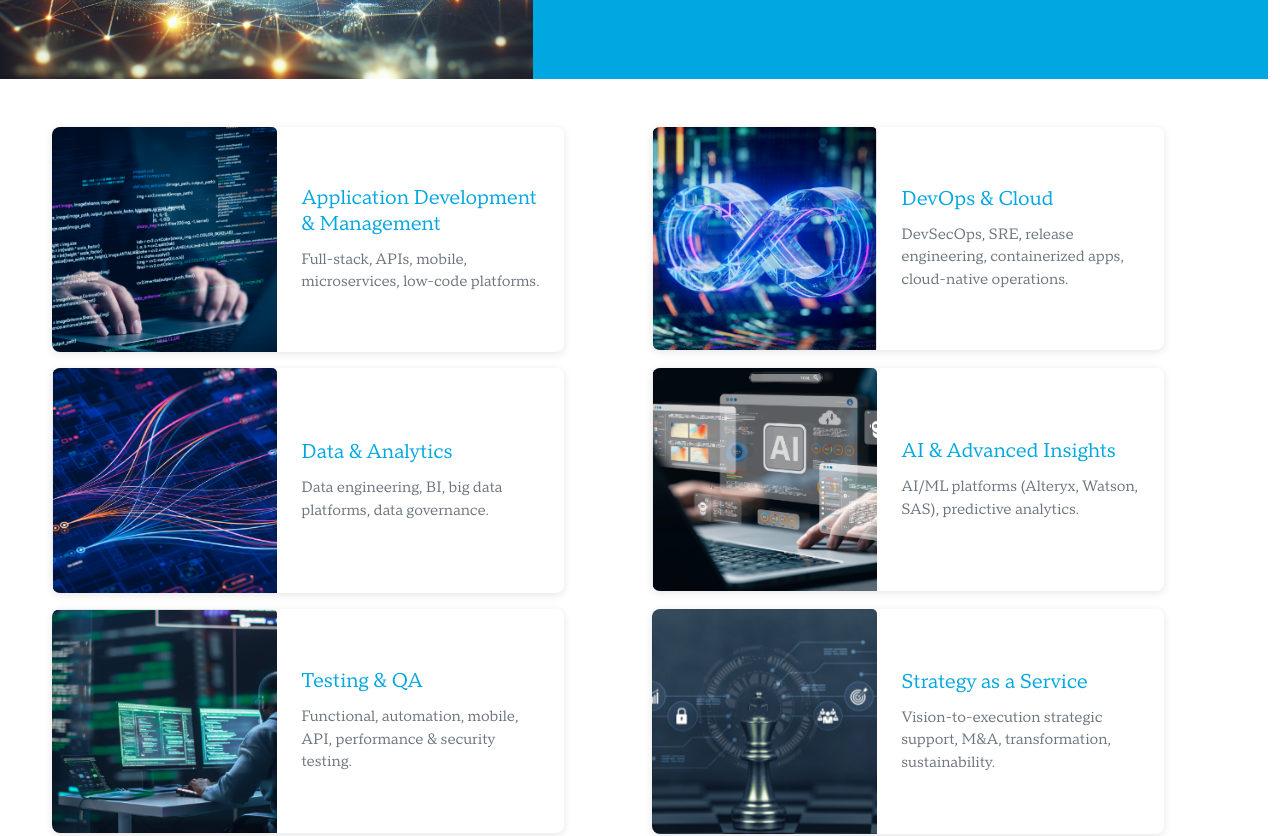
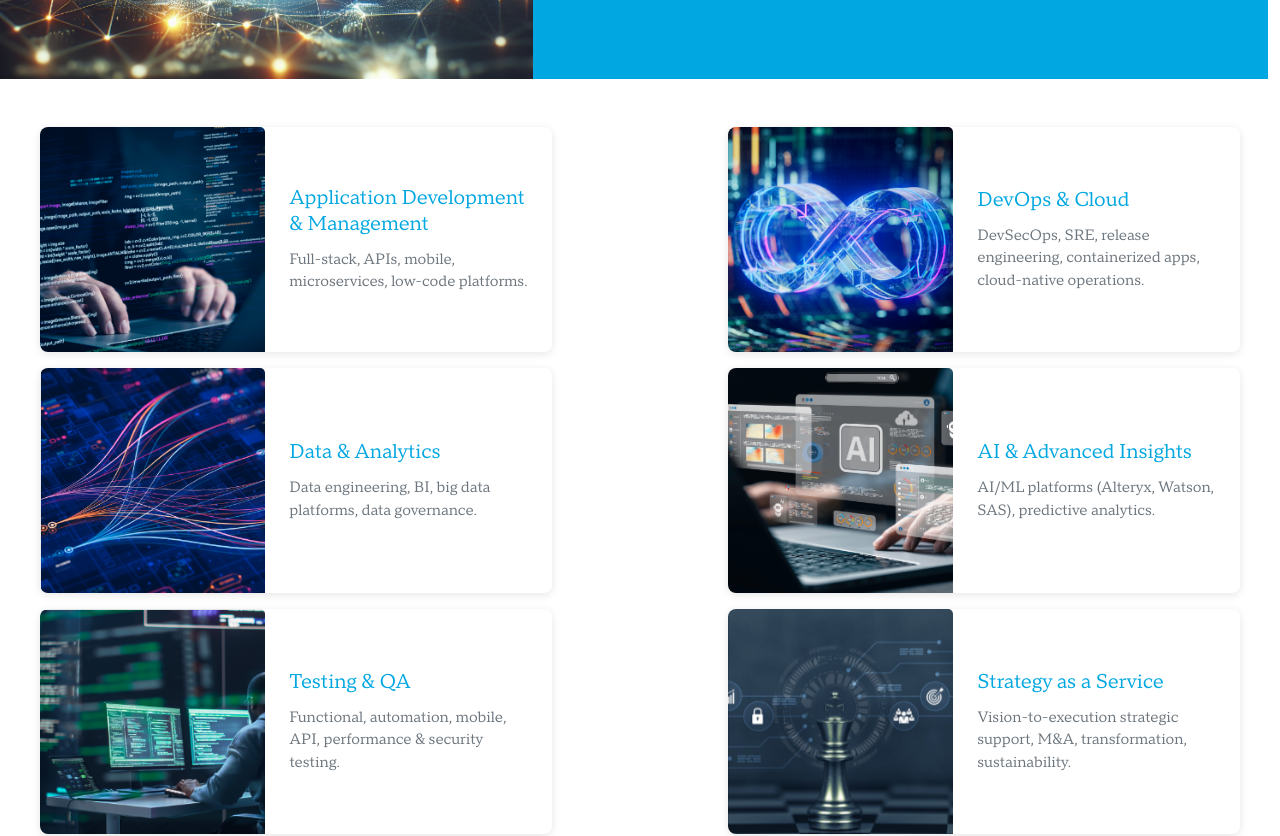
Before and after one commit to TRamadan/GizaSystemsApp, an Angular app: page / in a window 1280 px wide. Shown: the part 3580-4416 px from the top of the page. Built offline with nearby package versions, Linux system fonts and the light colour scheme; a web font is replaced by a local one.

Commit message:
fix: strategy-section ui

```diff
--- a/src/app/components/home/strategy-section/strategy-section.component.html
+++ b/src/app/components/home/strategy-section/strategy-section.component.html
@@ -1,7 +1,7 @@
 <div class="container my-5">
   <div class="row">
-    @for(item of allStrategies; track item;){
-    <div class="col-md-6 mb-3">
+    @for(item of allStrategies; track item;let i = $index, first = $first, last = $last, even = $even, odd = $odd){
+    <div class="col-md-6 d-flex  p-0 mb-3" [ngClass]="{ 'justify-content-start': even, 'justify-content-end': odd }">
       <div class="card">
         <img [src]="item.img" class="card-img-top" alt="...">
         <div class="card-body">
--- a/src/app/components/home/strategy-section/strategy-section.component.ts
+++ b/src/app/components/home/strategy-section/strategy-section.component.ts
@@ -1,8 +1,10 @@
+import { NgClass, NgFor } from '@angular/common';
 import { Component, OnInit } from '@angular/core';
 
 @Component({
   selector: 'app-strategy-section',
   standalone: true,
+  imports: [NgClass,NgFor],
   templateUrl: './strategy-section.component.html',
   styleUrls: ['./strategy-section.component.css'],
 })
```
